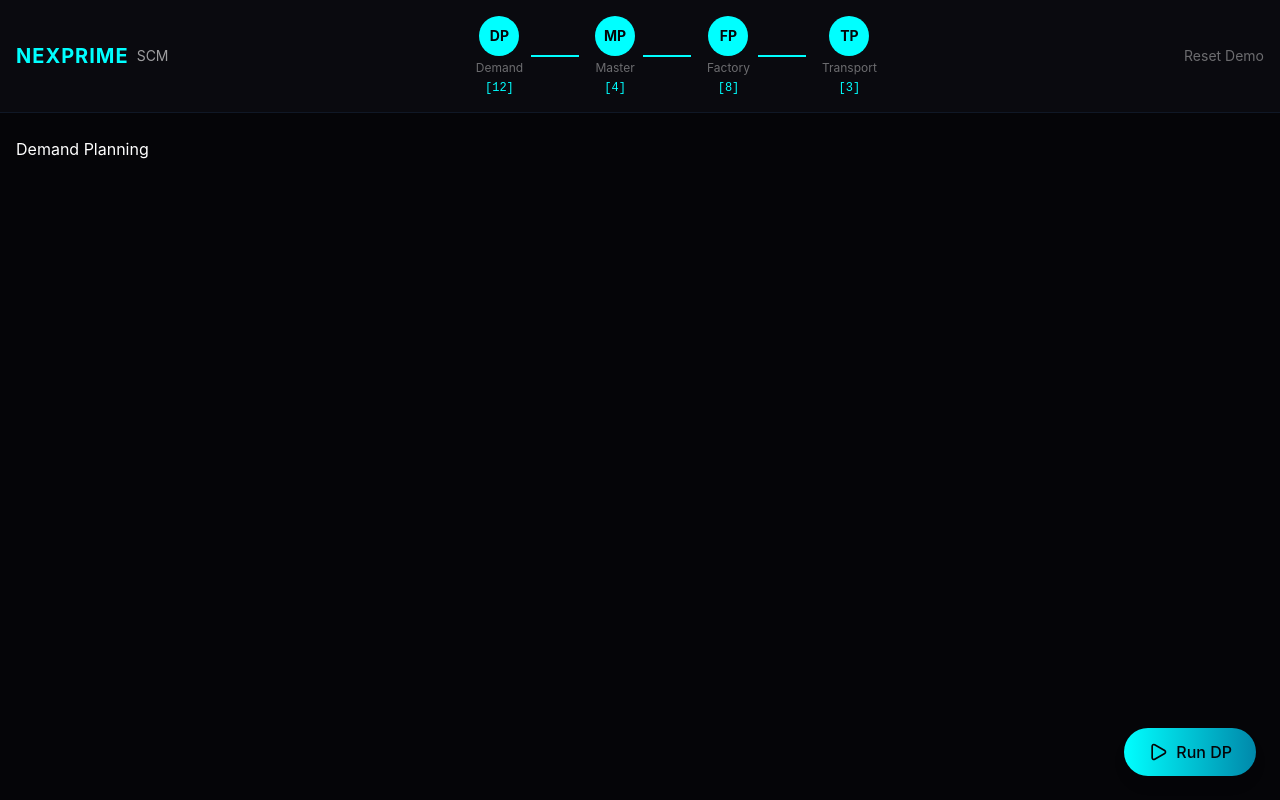
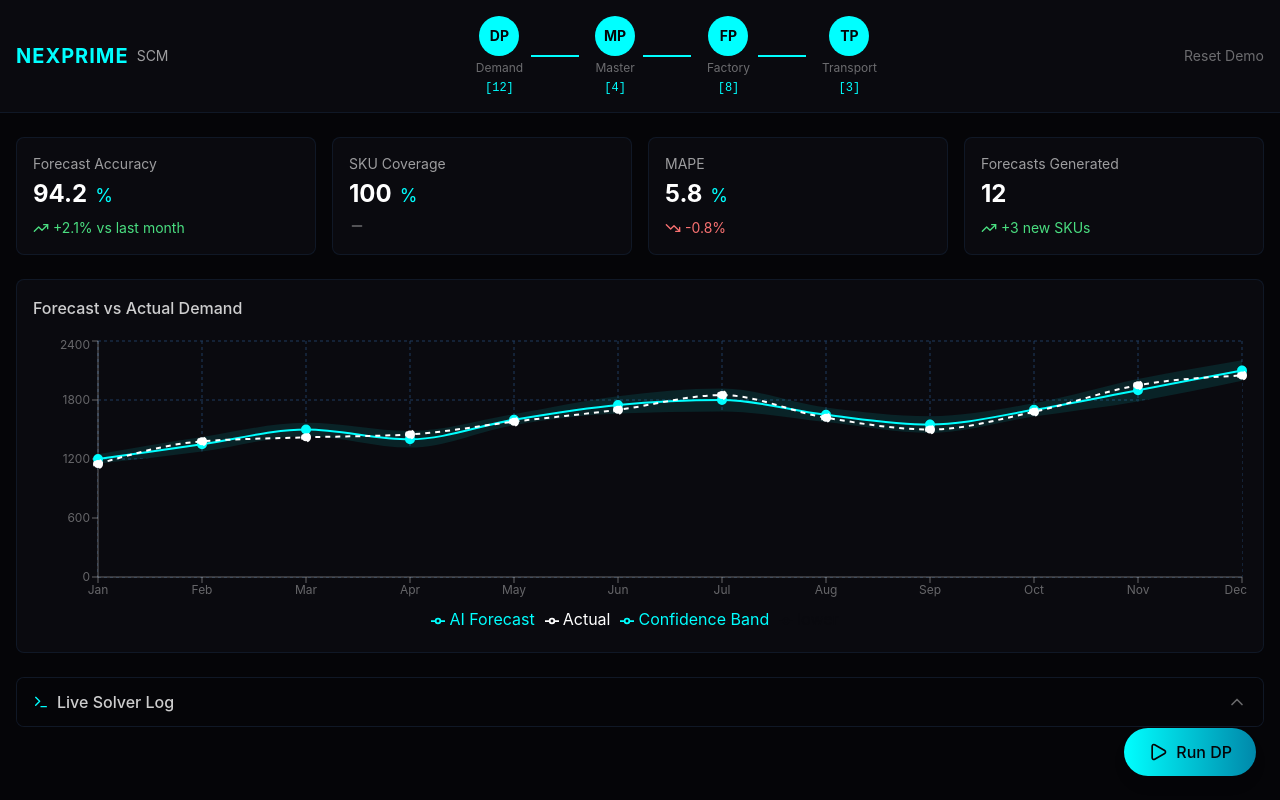
Before and after one commit to hsolemio-lee/SCM-PLATFORM-POC, a React (Vite) app: page /dp in a window 1280 px wide. Built offline with nearby package versions, Linux system fonts and the light colour scheme.

Commit message:
feat: implement Demand Planning page with forecast chart

```diff
--- /dev/null
+++ b/src/components/visualizations/ForecastChart.tsx
@@ -0,0 +1,70 @@
+import { XAxis, YAxis, CartesianGrid, Tooltip, Legend, ResponsiveContainer, Area, ComposedChart, Line } from 'recharts';
+import { DemandForecast } from '../../types';
+
+interface ForecastChartProps {
+  data: DemandForecast[];
+}
+
+export default function ForecastChart({ data }: ForecastChartProps) {
+  const chartData = data.map(item => ({
+    month: item.month,
+    forecast: item.forecast,
+    actual: item.actual,
+    upper: item.forecast * (1 + (1 - item.confidence) / 2),
+    lower: item.forecast * (1 - (1 - item.confidence) / 2),
+  }));
+
+  return (
+    <div className="bg-nexprime-dark border border-nexprime-blue/30 rounded-lg p-4">
+      <h3 className="text-white/80 font-medium mb-4">Forecast vs Actual Demand</h3>
+      <ResponsiveContainer width="100%" height={300}>
+        <ComposedChart data={chartData}>
+          <CartesianGrid strokeDasharray="3 3" stroke="#1e3a5f" />
+          <XAxis dataKey="month" stroke="#ffffff60" fontSize={12} />
+          <YAxis stroke="#ffffff60" fontSize={12} />
+          <Tooltip
+            contentStyle={{
+              backgroundColor: '#0a0a0f',
+              border: '1px solid #1e3a5f',
+              borderRadius: '8px',
+            }}
+            labelStyle={{ color: '#ffffff' }}
+          />
+          <Legend />
+          <Area
+            type="monotone"
+            dataKey="upper"
+            stroke="none"
+            fill="#00FFFF"
+            fillOpacity={0.1}
+            name="Confidence Band"
+          />
+          <Area
+            type="monotone"
+            dataKey="lower"
+            stroke="none"
+            fill="#0a0a0f"
+            fillOpacity={1}
+          />
+          <Line
+            type="monotone"
+            dataKey="forecast"
+            stroke="#00FFFF"
+            strokeWidth={2}
+            dot={{ fill: '#00FFFF', r: 4 }}
+            name="AI Forecast"
+          />
+          <Line
+            type="monotone"
+            dataKey="actual"
+            stroke="#ffffff"
+            strokeWidth={2}
+            strokeDasharray="5 5"
+            dot={{ fill: '#ffffff', r: 4 }}
+            name="Actual"
+          />
+        </ComposedChart>
+      </ResponsiveContainer>
+    </div>
+  );
+}
--- a/src/pages/DemandPlanning.tsx
+++ b/src/pages/DemandPlanning.tsx
@@ -1,3 +1,55 @@
+import { useSCM } from '../context/SCMContext';
+import KPICard from '../components/common/KPICard';
+import LiveSolverLog from '../components/common/LiveSolverLog';
+import ForecastChart from '../components/visualizations/ForecastChart';
+
 export default function DemandPlanning() {
-  return <div>Demand Planning</div>;
+  const { solverOutputs, solverStatus, logs, expandedLog, setExpandedLog } = useSCM();
+  const { forecasts, kpis } = solverOutputs.dp;
+
+  return (
+    <div className="space-y-6">
+      {/* KPI Cards */}
+      <div className="grid grid-cols-1 md:grid-cols-4 gap-4">
+        <KPICard
+          label="Forecast Accuracy"
+          value={kpis.accuracy}
+          suffix="%"
+          trend="up"
+          trendValue="+2.1% vs last month"
+        />
+        <KPICard
+          label="SKU Coverage"
+          value={kpis.coverage}
+          suffix="%"
+          trend="neutral"
+        />
+        <KPICard
+          label="MAPE"
+          value={kpis.mape}
+          suffix="%"
+          trend="down"
+          trendValue="-0.8%"
+        />
+        <KPICard
+          label="Forecasts Generated"
+          value={forecasts.length}
+          trend="up"
+          trendValue="+3 new SKUs"
+        />
+      </div>
+
+      {/* Main Visualization */}
+      <ForecastChart data={forecasts} />
+
+      {/* Live Solver Log */}
+      <LiveSolverLog
+        stage="dp"
+        logs={logs.dp}
+        status={solverStatus.dp}
+        isExpanded={expandedLog === 'dp'}
+        onToggle={() => setExpandedLog(expandedLog === 'dp' ? null : 'dp')}
+      />
+    </div>
+  );
 }
```
